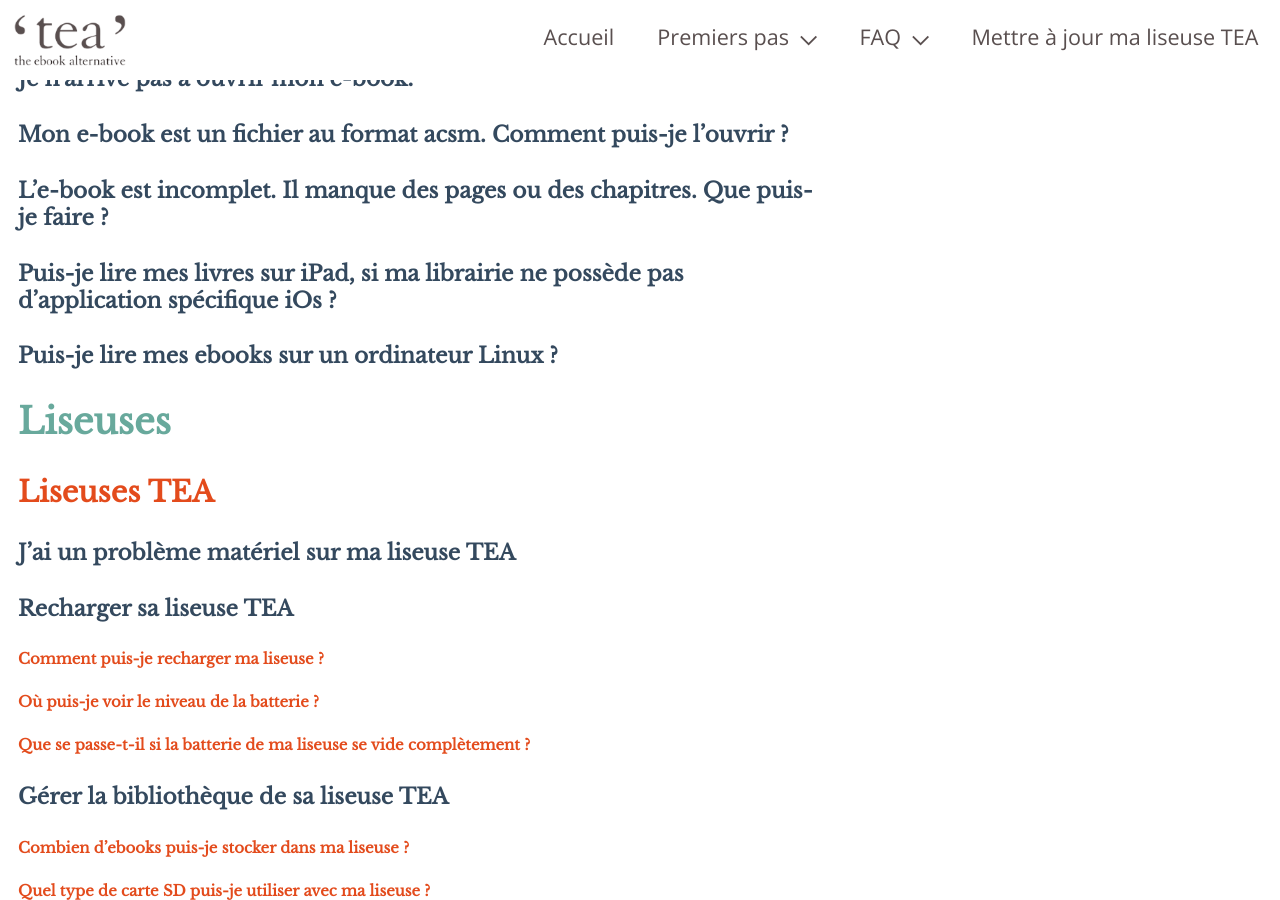
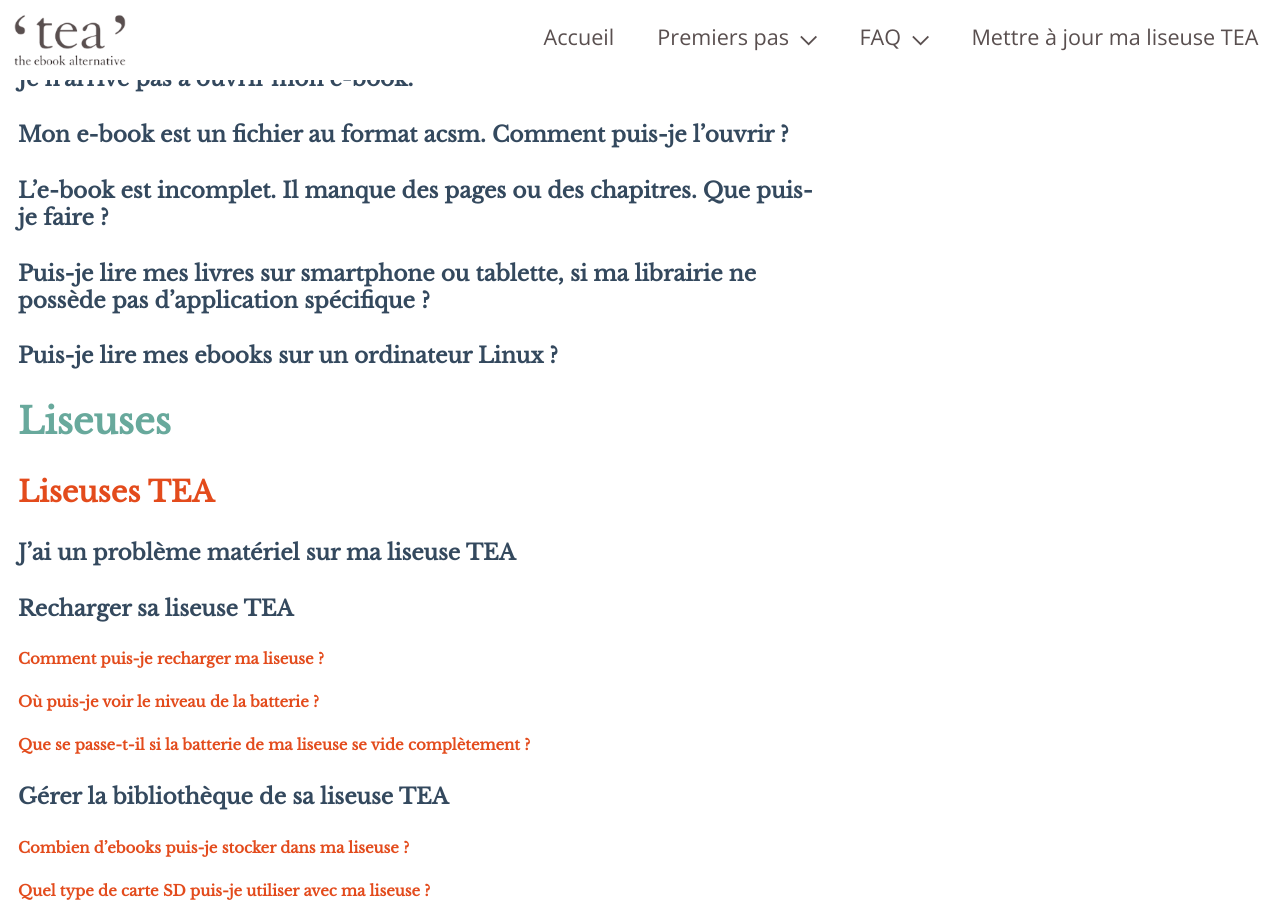
Before and after one commit to TEA-ebook/help-center, a Jekyll site: the page built from _pages/FAQ.md, in a window 1280 px wide and 900 px high, scrolled down 1578 px. Built offline with Jekyll 4.4.1, drawn with Linux system fonts in a browser that asks for light colours.

Commit message:
Fix: link

```diff
--- a/_pages/FAQ.md
+++ b/_pages/FAQ.md
@@ -58,7 +58,7 @@ title: Foire Aux Questions
 
 #### [L’e-book est incomplet. Il manque des pages ou des chapitres. Que puis-je faire ?](/faq-lecture/#ebook-incomplet)
 
-#### [Puis-je lire mes livres sur iPad, si ma librairie ne possède pas d'application spécifique iOs ?](/faq-lecture/#lire-ipad)
+#### [Puis-je lire mes livres sur smartphone ou tablette, si ma librairie ne possède pas d'application spécifique ?](/faq-lecture/#lire-smartphone)
 
 #### [Puis-je lire mes ebooks sur un ordinateur Linux ?](/faq-lecture/#lire-Linux)
 
```
